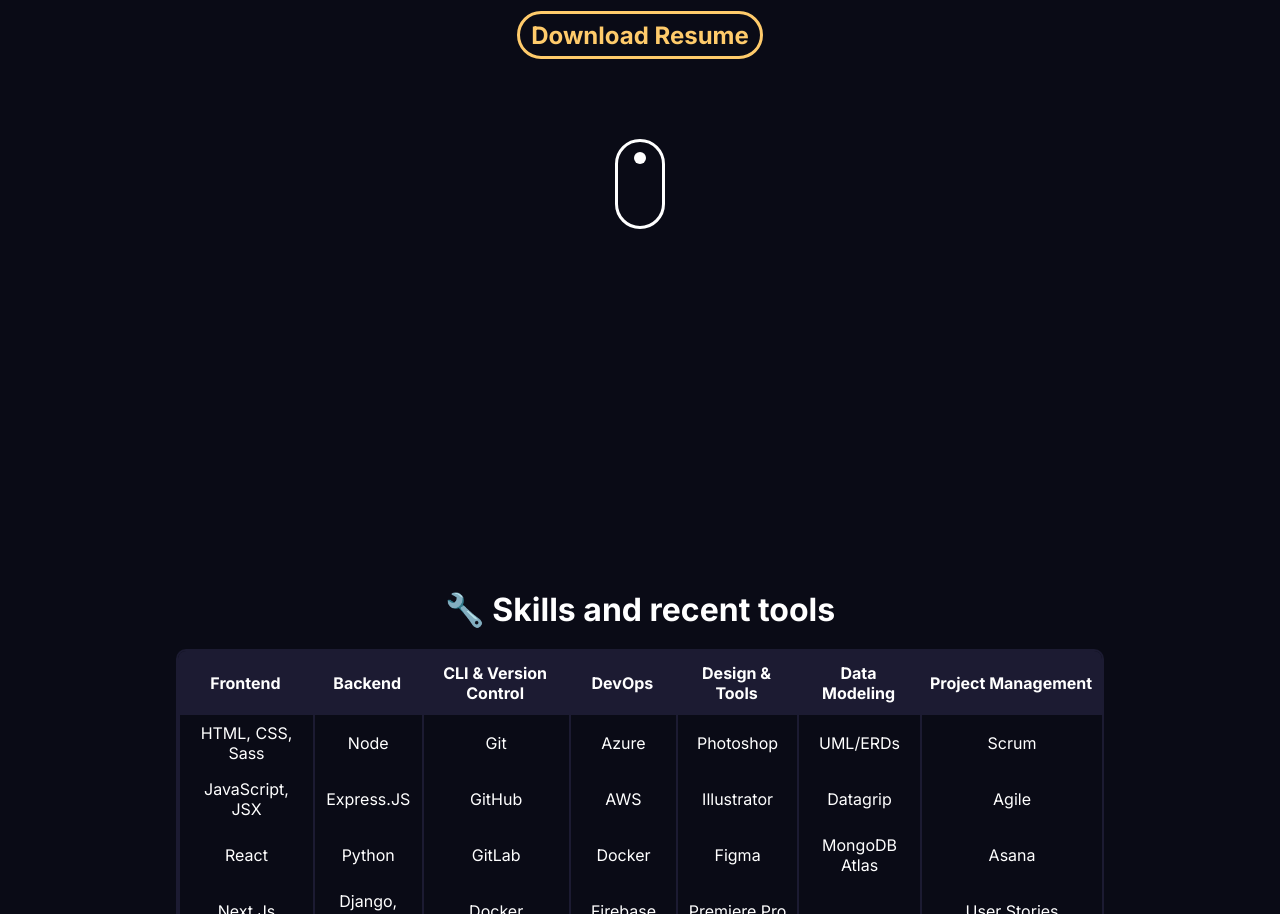
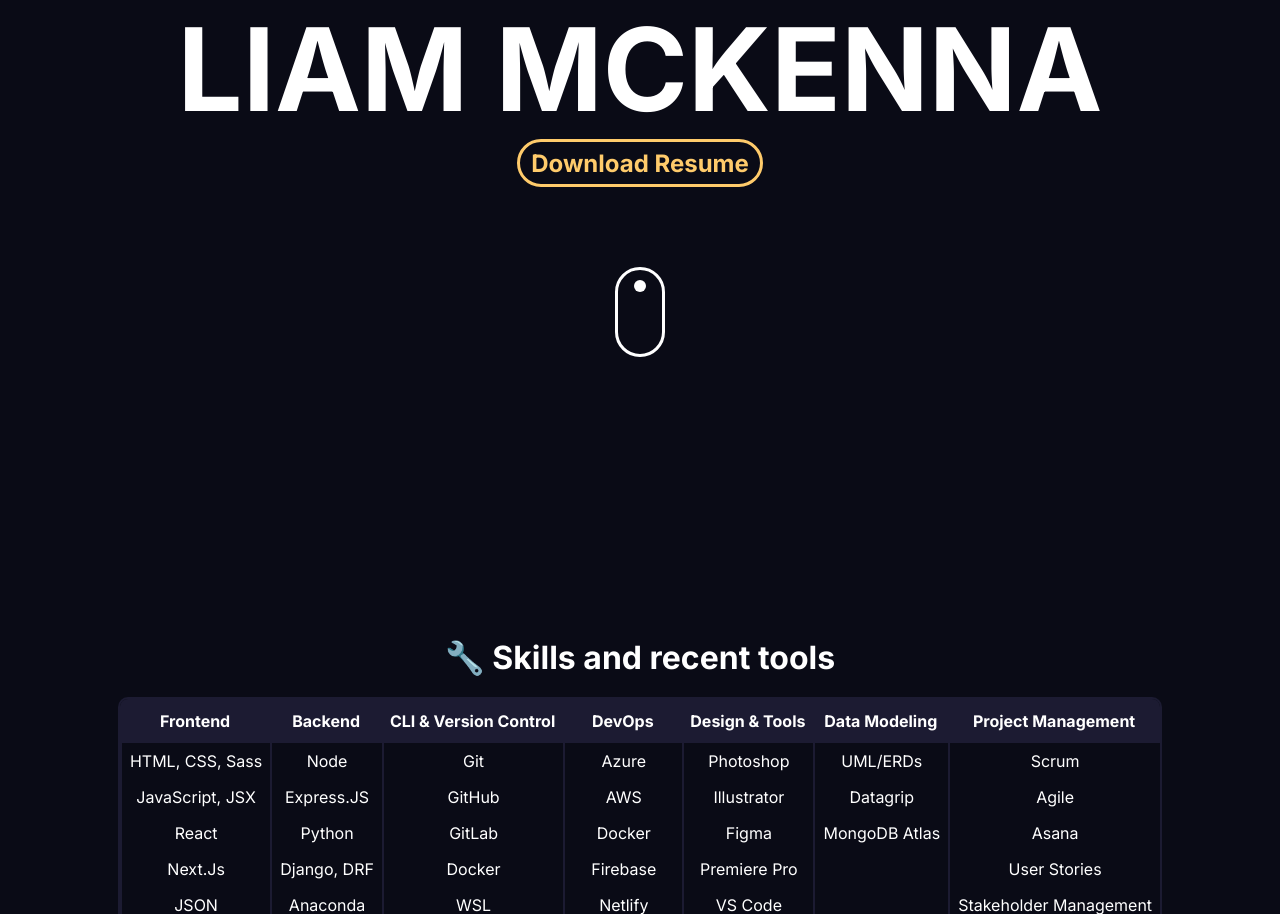
Before and after one commit to Liam-McKenna/liam-mckenna.github.io, a Next.js app: page / in a window 1280 px wide. Shown: the part 322-1236 px from the top of the page. Built offline with nearby package versions, Linux system fonts and the light colour scheme.

Commit message:
css update for cards

```diff
--- a/src/app/page.module.css
+++ b/src/app/page.module.css
@@ -3,7 +3,7 @@
   flex-direction: column;
   gap: 3rem;
   align-items: center;
-  padding: 6rem;
+  margin: 4rem 0 0 0 ;
   min-height: 100vh;
   max-width: 1280px;
 }
--- a/src/components/card/card.module.scss
+++ b/src/components/card/card.module.scss
@@ -1,7 +1,6 @@
 .card {
   position: relative;
-  // z-index: 8;
-  width: 350px;
+  width: 330px;
   height: 200px;
   display: flex;
   flex-direction: row;
--- a/src/components/sections/experience.module.scss
+++ b/src/components/sections/experience.module.scss
@@ -1,11 +1,10 @@
 .sectionContainer{
-  padding: 5rem;
+  width: 100%;
 }
 .cardContainer {
   display: grid;
+  grid-template-columns: repeat(auto-fill, 330px);
   grid-gap: 1rem;
   width: 100%;
   justify-content: center;
-  grid-template-columns: repeat(auto-fill, 350px);
-
 }
--- a/src/components/sections/introduction.module.scss
+++ b/src/components/sections/introduction.module.scss
@@ -4,7 +4,7 @@
     justify-content: center;
     align-items: center;
     flex-direction: column;
-    padding-bottom: 10rem;
+    margin-top: 5rem;
 }
 
 .intro{
--- a/src/components/sections/skills.module.scss
+++ b/src/components/sections/skills.module.scss
@@ -1,6 +1,6 @@
 .container {
     width: 100%;
-    padding: 5rem;
+    padding: 5rem 0 0 0;
     display: flex;
     flex-direction: column;
     align-items: center;
```
Lines whose indentation alone changed are shown as unchanged.
